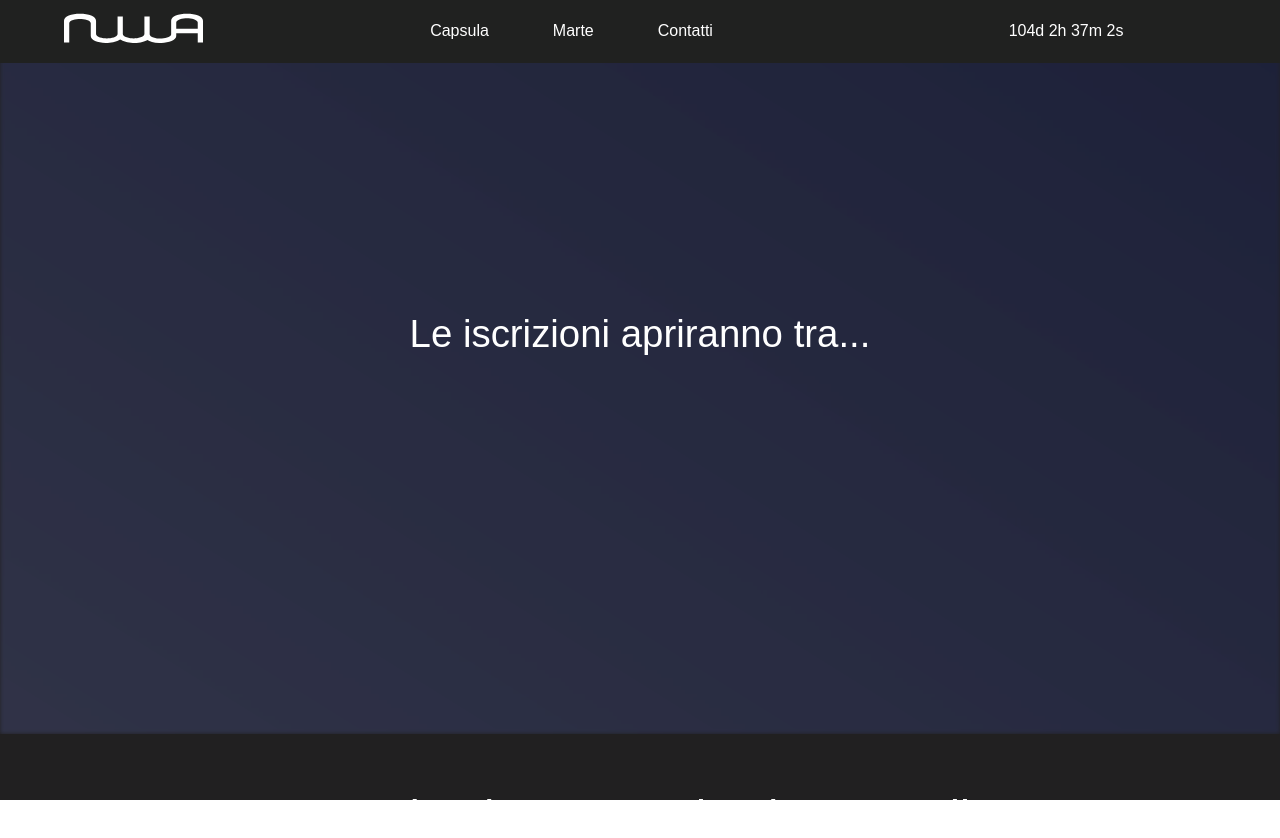
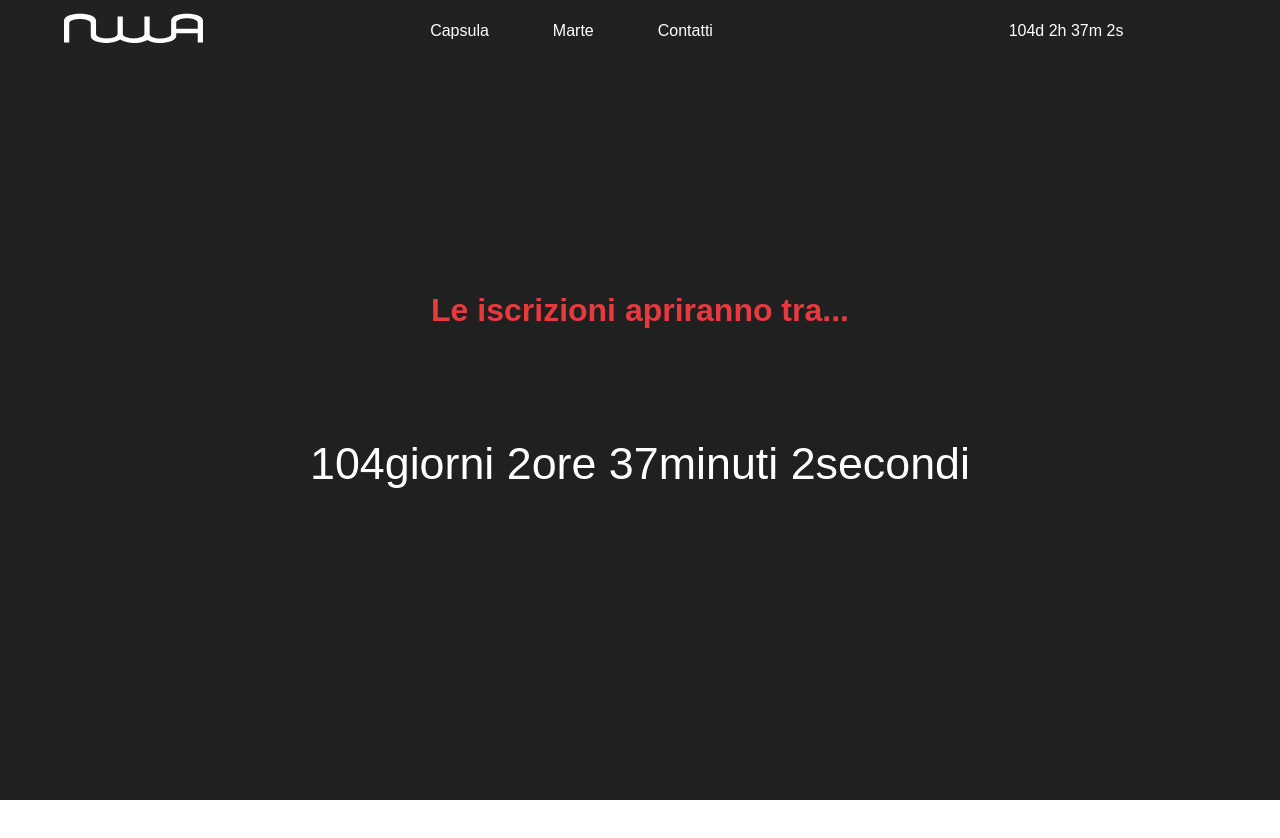
Before and after one commit to giuseppefigliuolo/nuwa, a Vue app: page /join in a window 1280 px wide. Shown: the top 838 px of the page. After the commit the page ends 800 px from the top, so only its background shows below. Built offline with nearby package versions, Linux system fonts and the light colour scheme; a web font is replaced by a local one; what vue-event-handler would draw is missing.

Commit message:
color text countdown

```diff
--- a/src/views/Contact.vue
+++ b/src/views/Contact.vue
@@ -1,6 +1,6 @@
 <template>
   <section>
-    <hero-section title="Le iscrizioni apriranno tra..." />
+    <h3>Le iscrizioni apriranno tra...</h3>
     <countdown fontSize="2.8rem" />
   </section>
 </template>
@@ -21,5 +21,10 @@ section {
   flex-direction: column;
   justify-content: center;
   align-items: center;
+  h3{
+    font-size: 2em;
+    padding-bottom: 3em;
+    color: #E7393E;
+  }
 }
 </style>
```
